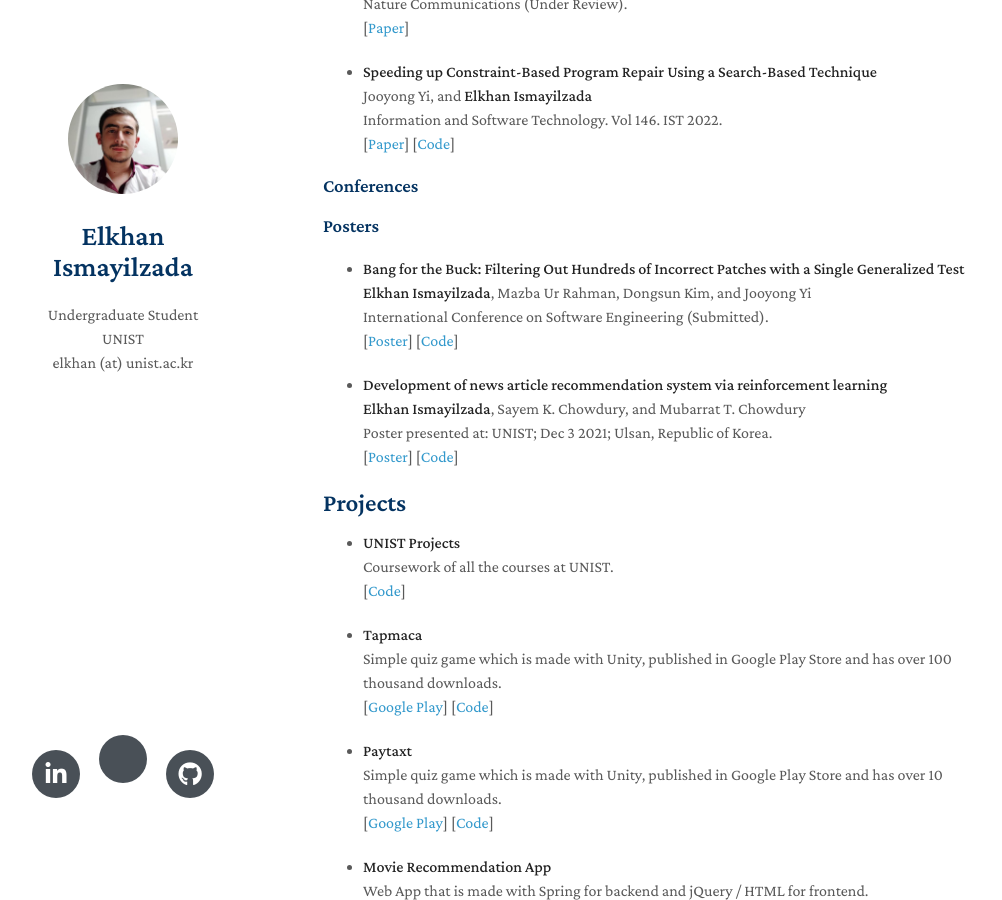
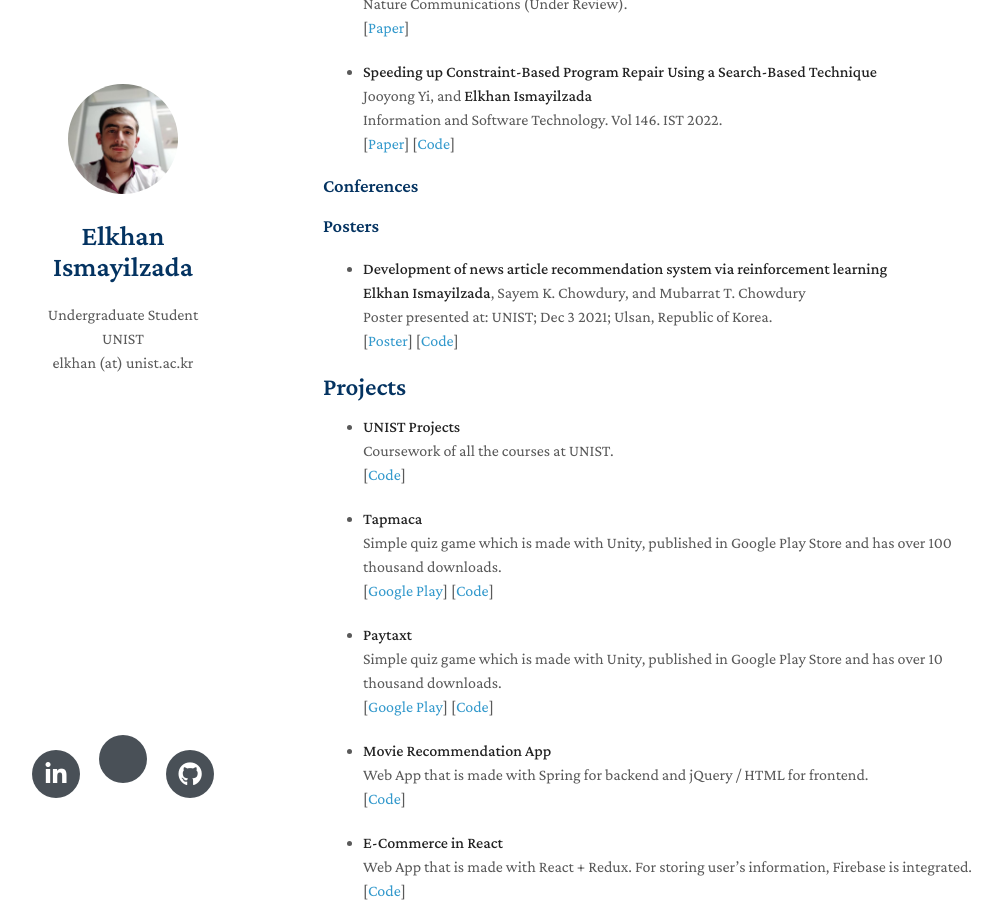
Before and after one commit to elkhanzada/elkhanzada.github.io, a Jekyll site: the page built from index.md, in a window 1280 px wide and 900 px high, scrolled down 1096 px. Shown: the whole window, without its empty margins (147-1149 px from the left). Built offline with Jekyll 4.4.1, drawn with Linux system fonts in a browser that asks for light colours; nearby versions of some CDN libraries; a style sheet for code colours, icons or effects is not loaded; our own code applies the rules of GitHub Pages for plain Markdown files.

Commit message:
Update index.md

```diff
--- a/index.md
+++ b/index.md
@@ -60,15 +60,6 @@ I am also creator of two quiz games, namely **Tapmaca** and **Paytaxt** which ar
 ### Conferences
 
 ### Posters
-- **Bang for the Buck: Filtering Out Hundreds of Incorrect Patches with a Single Generalized Test**
-  <br>
-  **Elkhan Ismayilzada**, Mazba Ur Rahman, Dongsun Kim, and Jooyong Yi
-  <br>
-  International Conference on Software Engineering (Submitted).
-  <br>
-  [[Poster](https://drive.google.com/file/d/1pLrGCSrLL-ICqgwZ0KLVnZNNkUpbvF7t/view)]
-  [[Code](https://github.com/poracle100/poracle-experiments)]
-
 - **Development of news article recommendation system via reinforcement learning**
   <br>
   **Elkhan Ismayilzada**, Sayem K. Chowdury, and Mubarrat T. Chowdury
```
